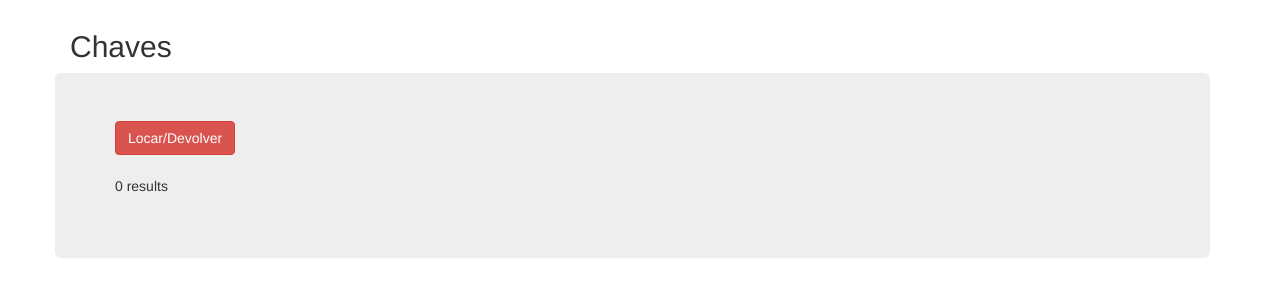
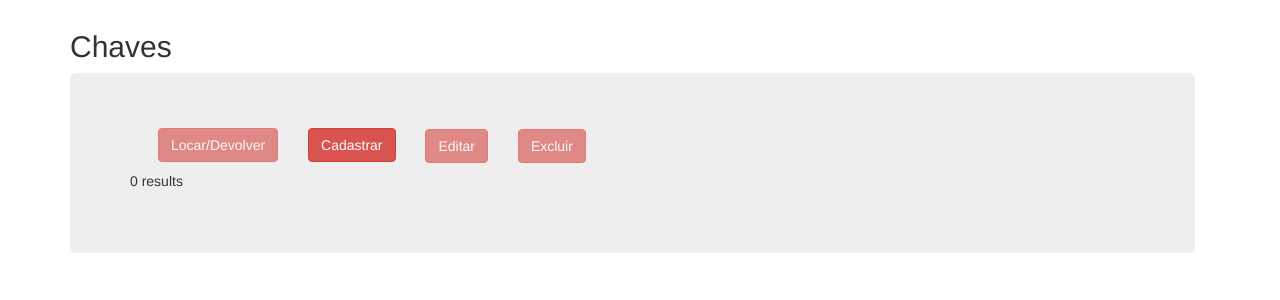
Before and after one commit to eliabemf/syskey, a PHP site: page /_chaves/chavesMenu.php in a window 1280 px wide. Shown: the part 50-350 px from the top of the page. Run offline with PHP 8.4, Linux system fonts and the light colour scheme; data that the repository does not hold is empty; some libraries are stand-ins or nearby versions.

Commit message:
vercao_0.0.2

```diff
--- a/_chaves/chavesMenu.css
+++ b/_chaves/chavesMenu.css
@@ -1,7 +1,7 @@
 
 
 .chaves{
-    padding: 0% 2% 2% 0%;
+    padding: 0% 0.7% 2% 0%;
 
 
 }
--- a/_chaves/chavesMenu.php
+++ b/_chaves/chavesMenu.php
@@ -26,16 +26,69 @@ require_once '../cabecalho.php';
         <link href="chavesMenu.css" rel="stylesheet">
 
         <script>
-            function loc(id, chave, selec, stats) {
+            /*
+             * function loc(id, chave1, selec, stats,edit)
+             *
+             * Essa função serve para selecionar a chave q será locada.
+             *
+             * ID : identirica a <div> que sera auterada. que é a chave primaria do BD
+             * chave1 : nome da chave que aparecera na tela
+             * selec : verifica se a chave foi selecionada ou não. valores 1 ou 0
+             * stats : determina se a chave esta locada ou não. paramentro passado do BD
+             * edit : para regulamentar q apenas uma chave por vez pode ser editada
+             *
+             * */
+
+            //Controla a disponibilidade do botão editar
+            var editar = 0;
+
+            //Controla a disponibilidade do botão excluir e de locar e devolver q eles possuiem o mesmo padrão
+            var excluirLocar = 0;
+
+            //COntrola a disponilidade de cadastrar uma nova chave
+            var cadastrar = 0;
+
+            function loc(id, chave1, selec, stats) {
+                var chave = new String(chave1);
 
                 if (stats == 0) {
 
                     if (selec == 0) {
 
-                        document.getElementById(id).innerHTML = "<button value=\"1\" name=\""+ id +"\" onclick=\"loc(" + id + "," + chave + ",1," + stats + "  )\" class=\"btn btn-primary\" type=\"button\" id=\"" + chave + "\" >" +
+                        document.getElementById(id).innerHTML = "<button value=\"1\" name=\"" + id + "\" onclick=\"loc(" + id + ",'" + chave + "',1," + stats + "  )\" class=\"btn btn-primary\" type=\"button\"  >" +
+                                "   <div > " +
+                                "   <input type=\"hidden\" value=\"1-" + id + "\" name=\"" + id + "\" id=\"" + id + "\" />" +
+                                "   <img src=\"../_img/chaveLocada.png\"  width=\"100%\"/>" +
+                                "   </div> " +
+                                "   <div> " + chave + "   </div> " +
+                                " </button> ";
 
+                        buttonEditAbilitDesabilit(selec);
+                        buttonLocarDevolvExcluir(selec);
+                        buttonCadastrar(selec);
+
+                    } else {
+
+                        document.getElementById(id).innerHTML = "<button value=\"0\" name=\"" + id + "\" onclick=\"loc(" + id + ",'" + chave + "',0," + stats + "  )\" class=\"btn btn-success\" type=\"button\"  >" +
                                 "   <div > " +
-                                "   <input type=\"hidden\" value=\"1-"+chave+"\" name=\""+ id +"\" id=\""+id+"\" />     " +
+                                "   <img src=\"../_img/chaveNaoLocada.png\"  width=\"100%\"/>" +
+                                "   </div> " +
+                                "   <div>" + chave + "   </div> " +
+                                " </button> ";
+
+// Controla o botão editar para que se ele se abilite e desabilite
+                        buttonEditAbilitDesabilit(selec);
+                        buttonLocarDevolvExcluir(selec);
+                        buttonCadastrar(selec);
+
+                    }
+                } else {
+
+                    if (selec == 0) {
+
+                        document.getElementById(id).innerHTML = "<button value=\"2\" name=\"" + id + "\" onclick=\"loc(" + id + "," + chave + ",1," + stats + "  )\" class=\"btn btn-warning\" type=\"button\"  >" +
+                                "   <div >" +
+                                "   <input type=\"hidden\" value=\"2-" + id + "\" name=\"" + id + "\" id=\"" + id + "\" />     " +
                                 "   <img src=\"../_img/chaveLocada.png\"  width=\"100%\"/>" +
                                 "   </div> " +
                                 "   <div> " +
@@ -43,34 +96,13 @@ require_once '../cabecalho.php';
                                 "   </div> " +
                                 " </button> ";
 
-                    } else {
-
-                        document.getElementById(id).innerHTML = "<button value=\"0\" name=\""+ id +"\" onclick=\"loc(" + id + "," + chave + ",0," + stats + "  )\" class=\"btn btn-success\" type=\"button\" id=\"" + chave + "\" >" +
-                                "   <div > " +
-                                "   <img src=\"../_img/chaveNaoLocada.png\"  width=\"100%\"/>" +
-                                "   </div> " +
-                                "   <div> " +
-                                chave +
-                                "   </div> " +
-                                " </button> ";
-                    }
-                } else {
-
-                    if (selec == 0) {
-
-                        document.getElementById(id).innerHTML = "<button value=\"2\" name=\""+ id +"\" onclick=\"loc(" + id + "," + chave + ",1," + stats + "  )\" class=\"btn btn-warning\" type=\"button\" id=\"" + chave + "\" >" +
-                                "   <div >"+
-                                "   <input type=\"hidden\" value=\"2-"+chave+"\" name=\""+ id +"\" id=\""+id+"\" />     " +
-                                "   <img src=\"../_img/chaveLocada.png\"  width=\"100%\"/>" +
-                                "   </div> " +
-                                "   <div> " +
-                                chave +
-                                "   </div> " +
-                                " </button> ";
+                        buttonEditAbilitDesabilit(selec);
+                        buttonLocarDevolvExcluir(selec);
+                        buttonCadastrar(selec);
 
                     } else {
 
-                        document.getElementById(id).innerHTML = "<button value=\"0\" name=\""+ id +"\" onclick=\"loc(" + id + "," + chave + ",0," + stats + "  )\" class=\"btn\" type=\"button\" id=\"" + chave + "\" >" +
+                        document.getElementById(id).innerHTML = "<button value=\"0\" name=\"" + id + "\" onclick=\"loc(" + id + "," + chave + ",0," + stats + "  )\" class=\"btn\" type=\"button\"  >" +
                                 "   <div > " +
                                 "   <img src=\"../_img/chaveNaoLocada.png\"  width=\"100%\"/>" +
                                 "   </div> " +
@@ -79,9 +111,81 @@ require_once '../cabecalho.php';
                                 "   </div> " +
                                 " </button> ";
 
+                        buttonEditAbilitDesabilit(selec);
+                        buttonLocarDevolvExcluir(selec);
+                        buttonCadastrar(selec);
                     }
                 }
             }
+
+            function buttonEditAbilitDesabilit(select) {
+
+                if (select == 0) {
+                    if (editar == 0) {
+                        editar += 1;
+                        document.getElementById("edit").innerHTML = " <input name=\"editar\" class=\"btn btn-danger chax\" type=\"submit\" value=\"Editar\"/>";
+
+                    } else {
+                        editar += 1;
+                        document.getElementById("edit").innerHTML = " <input name=\"editar\" class=\"btn btn-danger chax\" type=\"submit\" value=\"Editar\" disabled/>";
+                    }
+                } else {
+
+                    editar -= 1;
+                    if (editar == 1) {
+                        document.getElementById("edit").innerHTML = " <input name=\"editar\" class=\"btn btn-danger chax\" type=\"submit\" value=\"Editar\"/>";
+                    } else {
+                        document.getElementById("edit").innerHTML = " <input name=\"editar\" class=\"btn btn-danger chax\" type=\"submit\" value=\"Editar\" disabled/>";
+                    }
+                }
+            }
+
+            function buttonLocarDevolvExcluir(select) {
+
+                if (select == 0) {
+                    if (excluirLocar == 0) {
+                        excluirLocar += 1;
+                        document.getElementById("excluir").innerHTML = " <input name=\"excluir\" class=\"btn btn-danger chax\" type=\"submit\" value=\"Excluir\"/>";
+
+                        document.getElementById("locDev").innerHTML = "  <input name=\"locDev\" class=\"btn btn-danger chax\" type=\"submit\" value=\"Locar/Devolver\"/>";
+
+                    } else {
+                        excluirLocar += 1;
+                    }
+
+                } else {
+
+                    excluirLocar -= 1;
+                    if (excluirLocar > 0) {
+                        document.getElementById("excluir").innerHTML = " <input name=\"excluir\" class=\"btn btn-danger chax\" type=\"submit\" value=\"Excluir\"/>";
+
+                        document.getElementById("locDev").innerHTML = "  <input name=\"locDev\" class=\"btn btn-danger chax\" type=\"submit\" value=\"Locar/Devolver\"/>";
+                    } else {
+                        document.getElementById("excluir").innerHTML = " <input name=\"excluir\" class=\"btn btn-danger chax\" type=\"submit\" value=\"Excluir\" disabled/>";
+
+                        document.getElementById("locDev").innerHTML = "  <input name=\"locDev\" class=\"btn btn-danger chax\" type=\"submit\" value=\"Locar/Devolver\" disabled/>";
+                    }
+                }
+            }
+
+            function buttonCadastrar(selec) {
+
+                if(selec == 0){
+                    cadastrar +=1;
+                    document.getElementById("cadastrar").innerHTML = "  <input name=\"cadastrar\" class=\"btn btn-danger chax\" type=\"submit\" value=\"Cadastrar\" disabled/>";
+                }
+                else{
+                    cadastrar -=1;
+                    if(cadastrar == 0){
+                         document.getElementById("cadastrar").innerHTML = "  <input name=\"cadastrar\" class=\"btn btn-danger chax\" type=\"submit\" value=\"Cadastrar\"/>";
+                    }
+                }
+            }
+
+
+
+
+
 
         </script>
 
@@ -107,11 +211,36 @@ require_once '../cabecalho.php';
 
                     </div>
 
-                    <div class="jumbotron row">
+                    <div class="jumbotron col-xs-12 col-sm-12">
 
                         <form <form method="post" action="chavesLocarDesLocar.php"  >
 
-                                <input class="btn btn-danger chax" type="submit" value="Locar/Devolver"/>
+                                <div class="container" >
+
+                                    <div id="locDev" class="btn" >
+
+                                        <input name="locDev" class="btn btn-danger chax " type="submit" value="Locar/Devolver"  disabled/>
+
+                                    </div>
+
+                                    <div id="cadastrar" class="btn" >
+
+                                        <input name="cadt" class="btn btn-danger chax" type="submit" value="Cadastrar"/>
+
+                                    </div>
+
+                                    <div id="edit" class="btn">
+
+                                        <input name="editar" class="btn btn-danger chax" type="submit" value="Editar" disabled/>
+
+                                    </div>
+
+                                    <div id="excluir" class="btn">
+
+                                        <input name="excluir" class="btn btn-danger chax" type="submit" value="Excluir" disabled/>
+
+                                    </div>
+                                </div>
 
 
 
@@ -120,6 +249,7 @@ require_once '../cabecalho.php';
                                     <?php chaves(); ?>
 
                                 </fieldset>
+
 
                             </form>
                     </div>
@@ -149,29 +279,32 @@ function chaves() {
 
         while ($row = $result->fetch_assoc()) {
 
+            // delimita o tamanho maximo do nome da chave q ira apararecer na tela, no caso são 7 charater
+            $e = substr($row["chave"], 0, 7);
+
             if ($row["status"] == 0) {
 
                 echo "      <div id=\"" . $row["idchave"] . "\"  class=\"chaves col-sm-1 col-xs-3\">
-                                <button value=\"0\" name=\"". $row["idchave"] ."\"  onclick=\"loc(" . $row["idchave"] . "," . $row["chave"] . ",0," . $row["status"] . ")\" class=\"btn btn-success\" type=\"button\" id=\"" . $row["chave"] . "\" >
+                                <button value=\"0\" name=\"" . $row["idchave"] . "\"  onclick=\"loc(" . $row["idchave"] . ",'" . $e . "',0," . $row["status"] . ")\" class=\"btn btn-success\" type=\"button\"  >
 
                                     <div>
                                     <img src=\"../_img/chaveNaoLocada.png\"  width=\"100%\"/>
                                     </div>
                                     <div>
-                                        " . $row["chave"] . "
+                                        " . $e . "
                                     </div>
                                 </button>
                             </div> ";
             } else {
 
                 echo "      <div id=\"" . $row["idchave"] . "\"  class=\"chaves col-sm-1 col-xs-3 \">
-                                <button value=\"0\" name=\"". $row["idchave"] ."\" onclick=\"loc(" . $row["idchave"] . "," . $row["chave"] . ",0," . $row["status"] . ")\" class=\"btn\" type=\"button\" id=\"" . $row["chave"] . "\" >
+                                <button value=\"0\" name=\"" . $row["idchave"] . "\" onclick=\"loc(" . $row["idchave"] . ",'" . $e . "',0," . $row["status"] . ")\" class=\"btn\" type=\"button\"  >
 
                                     <div>
                                     <img src=\"../_img/chaveNaoLocada.png\"  width=\"100%\"/>
                                     </div>
                                     <div>
-                                        " . $row["chave"] . "
+                                        " . $e . "
                                     </div>
                                 </button>
                             </div> ";
--- a/_dao/conection.php
+++ b/_dao/conection.php
@@ -12,7 +12,7 @@ function conexao() {
 
 // Check connection
     if ($conn->connect_error) {
-        header("location:../_igreja/igrejamenu.php");
+        header("location:../index.php");
     } else
         return $conn;
 }
--- a/nbproject/private/private.xml
+++ b/nbproject/private/private.xml
@@ -2,10 +2,6 @@
 <project-private xmlns="http://www.netbeans.org/ns/project-private/1">
     <editor-bookmarks xmlns="http://www.netbeans.org/ns/editor-bookmarks/2" lastBookmarkId="0"/>
     <open-files xmlns="http://www.netbeans.org/ns/projectui-open-files/2">
-        <group>
-            <file>file:/C:/xampp/htdocs/site/chaves/_chaves/chavesMenu.css</file>
-            <file>file:/C:/xampp/htdocs/site/chaves/_chaves/chavesMenu.php</file>
-            <file>file:/C:/xampp/htdocs/site/chaves/_chaves/chavesLocarDesLocar.php</file>
-        </group>
+        <group/>
     </open-files>
 </project-private>
```
Also changed, not shown: _chaves/chavesLocarDesLocar.php (+15 -3 lines).
